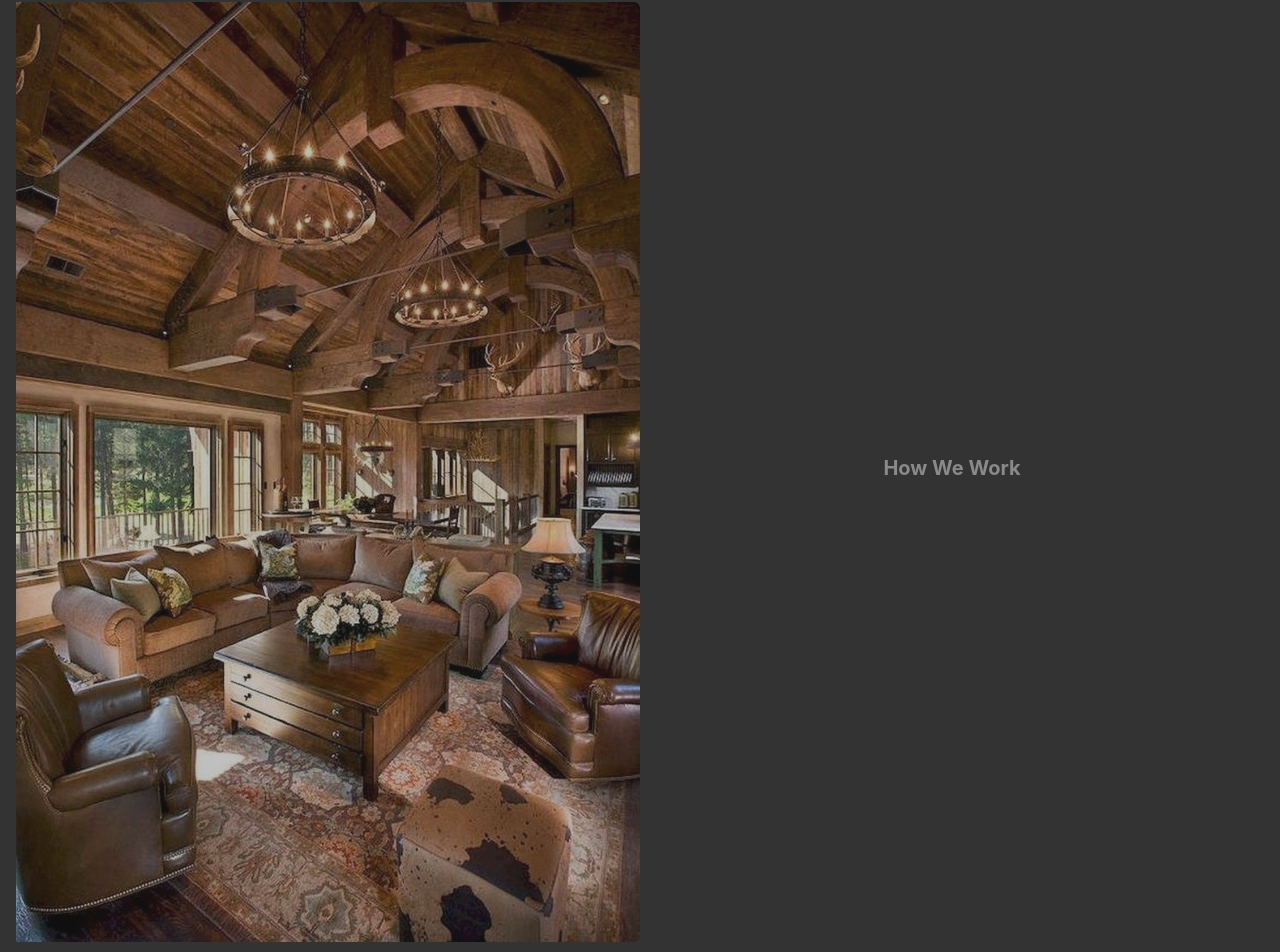
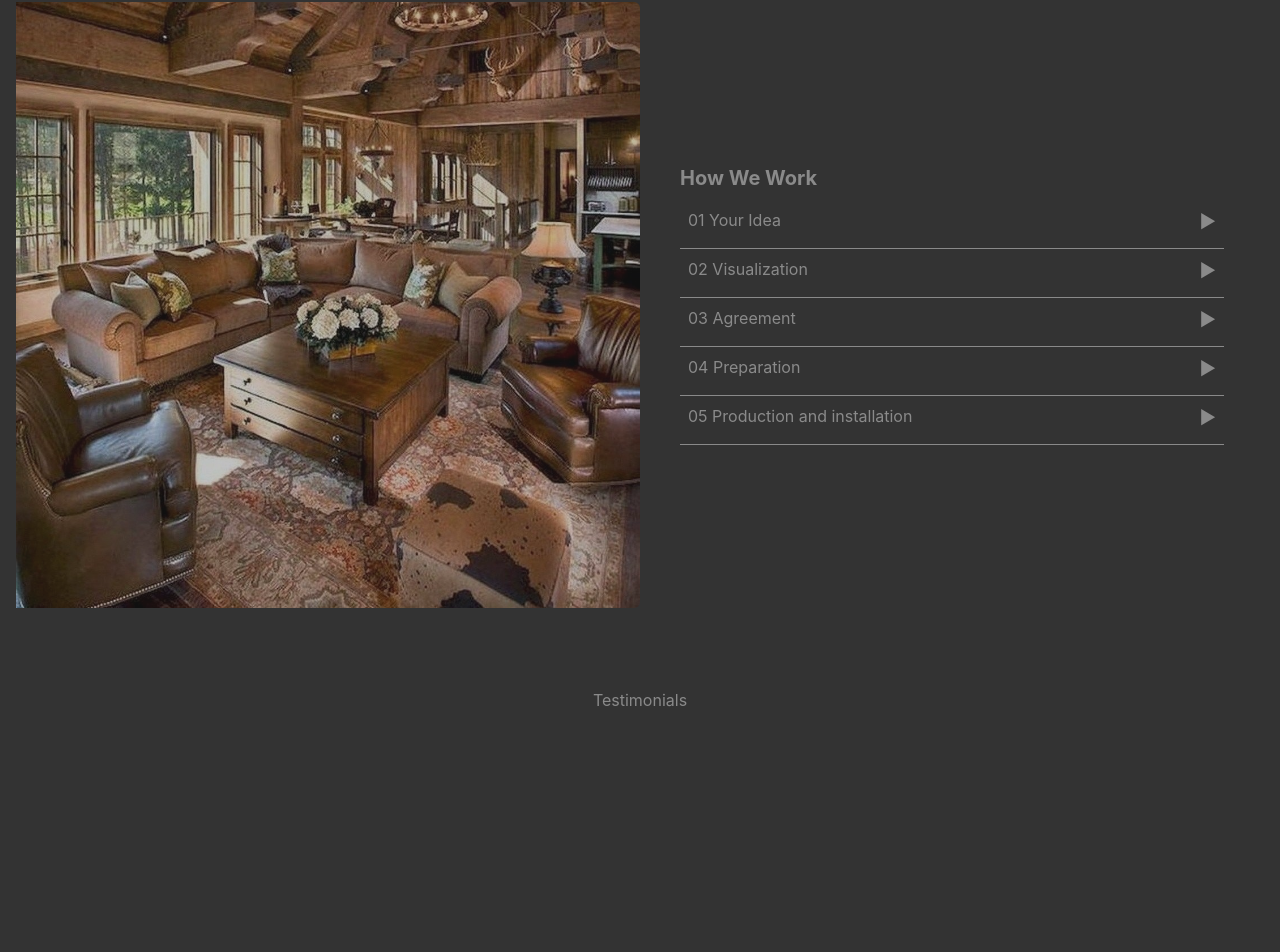
Before and after one commit to JBartrop/levium, a React (Create React App) app: page / in a window 1280 px wide. Shown: the part 2246-3198 px from the top of the page. After the commit the page ends 2958 px from the top, so only its background shows below. Built offline with nearby package versions, Linux system fonts and the light colour scheme.

Commit message:
work done

```diff
--- /dev/null
+++ b/src/components/testimonial.tsx
@@ -0,0 +1,12 @@
+import React from "react";
+
+
+const Testimonials: React.FC = () => {
+    return (
+        <section>
+            <h1>Testimonials</h1>
+        </section>
+    )
+}
+
+export default Testimonials;
--- a/src/components/work.tsx
+++ b/src/components/work.tsx
@@ -1,14 +1,75 @@
-import React from "react";
+"use client"
+import React, { useState } from "react";
+
+
+interface FaqProps{
+    id: string;
+    question:string;
+    answer:string;
+}
+
+const Faqs : FaqProps[] = [
+    {
+        id: "01",
+        question: "Your Idea",
+        answer: "Start by sharing your vision with us—no matter how rough or detailed. Whether it’s a sketch, a Pinterest board, or just a feeling, we’ll listen carefully and begin shaping it into a concept that fits your lifestyle, space, and budget.",
+    },
+    {
+        id: "02",
+        question: "Visualization",
+        answer: "Once we understand your needs and preferences, we develop a detailed design proposal with 2D layouts and 3D visualizations. These give you a realistic preview of the final outcome, allowing you to explore materials, colors, and furniture choices before moving forward.",
+    },
+    {
+        id: "03",
+        question: "Agreement",
+        answer: "After you’re satisfied with the visualization, we finalize a detailed project proposal, including timelines, materials, and costs. Once agreed upon, we sign a contract to ensure both clarity and commitment before moving to the next phase.",
+    },
+    {
+        id: "04",
+        question: "Preparation",
+        answer: "This phase includes site measurements, technical drawings, and material sourcing. Our team coordinates all logistics, ensuring that every detail is accurate before production begins. We also schedule the project to minimize disruption to your daily life.",
+    },
+    {
+        id: "05",
+        question: "Production and installation",
+        answer: "We do. Your furniture and interior elements are custom-made in our workshop, using the materials chosen by you. Our skilled installers then carefully execute the project on-site, ensuring precision and a flawless finish—turning your vision into reality.",
+    },
+]
 
 
 const Work: React.FC = () => {
+
+   const [openId, setOpenId] = useState<string | null>(null);
+
+  const toggleOpen = (id: string) => {
+    setOpenId((prevId) => (prevId === id ? null : id));
+  };
+
     return (
         <section className="my-14 md:my-16 lg:my-20 flex items-center justify-between  max-[640px]:flex-col mx-4">
             <div className="leftside sm:w-1/2 w-full">
               <img src={"images/image3.jpg"} className="w-full h-full rounded-r-md max-[640px]:rounded-xl" />
             </div>
-            <div className="rightside sm:w-1/2 w-full max-[640px]:mt-4">
-                <h1 className="mb-2 text-xl font-bold">How We Work</h1>
+            <div className="rightside px-3 md:px-10 lg:px-15 sm:w-1/2 w-full max-[640px]:mt-4">
+                <h1 className="mb-2 text-xl font-bold text-start">How We Work</h1>
+                {Faqs.map((faq) => {
+                    const isOpen = openId === faq.id;
+                    return(
+                    <div className="p-2 text-start border-b-[1px]  border-[#b0b0b0] cursor-pointer transition-all duration-500 ease-in-out " key={faq.id}>
+                        <h3 onClick={() => toggleOpen(faq.id)} className="flex justify-between hover:text-gray-200 mb-1 transition-all duration-500 ease-in-out ">
+                            {faq.id} {faq.question}<span className={`transform transition-transform duration-300 text-lg ${isOpen ? "rotate-90" : "rotate-0" }`}>{isOpen ?  "◀" : "▶"}</span>
+                        </h3>
+                        <div
+                            className={`overflow-hidden transition-all duration-500 ease-in-out ${
+                              isOpen ? "h-auto opacity-100 py-3" : "max-h-0 opacity-0 py-0"
+                            }`}
+                            >
+                            <p className="bg-[#444444] text-white p-3 rounded-md">
+                                {faq.answer}
+                            </p>
+                        </div>
+                    </div>)
+                })}
             </div>
         </section>
     )
--- a/src/levium.tsx
+++ b/src/levium.tsx
@@ -5,6 +5,7 @@ import Hero from "./components/hero";
 import About from "./components/about";
 import Gallery from "./components/gallery";
 import Work from "./components/work";
+import Testimonials from "./components/testimonial";
 
 
 
@@ -19,6 +20,7 @@ const Levium: React.FC = () => {
             <About />
             <Gallery />
             <Work />
+            <Testimonials />
         </section>
     )
 }
```
Also changed, not shown: public/images/image3.jpg.
